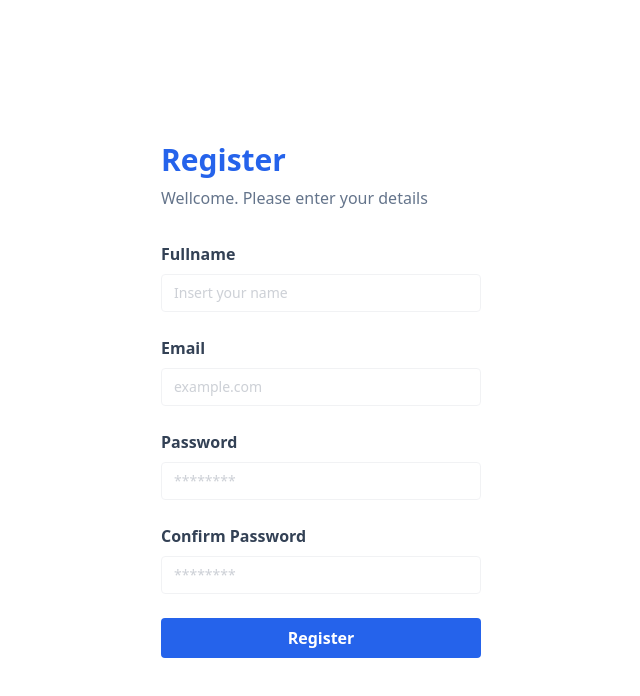
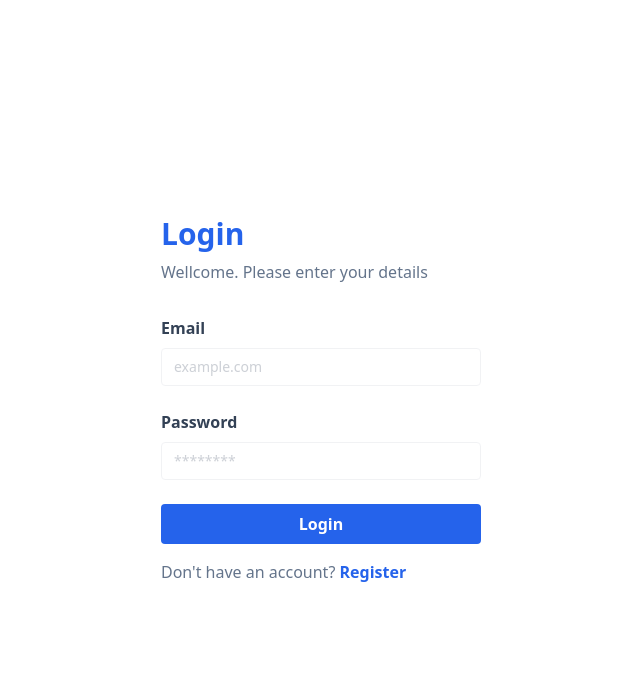
Before and after one commit to Muhammad-Hafizh-Naufal/belajar-react, a React (Vite) app: page /login in a window 1280 px wide. Shown: the top 696 px of the page, without its empty margins (319-959 px from the left). Built offline with nearby package versions, Linux system fonts and the light colour scheme.

Commit message:
belajar React Router

```diff
--- a/package.json
+++ b/package.json
@@ -14,6 +14,7 @@
     "postcss": "^8.4.45",
     "react": "^18.3.1",
     "react-dom": "^18.3.1",
+    "react-router-dom": "^6.26.2",
     "tailwindcss": "^3.4.11"
   },
   "devDependencies": {
--- /dev/null
+++ b/src/Pages/404.jsx
@@ -0,0 +1,14 @@
+import { useRouteError } from "react-router-dom";
+
+export default function NotFoundPage() {
+  const err = useRouteError();
+  return (
+    <>
+      <div className="flex gap-5 justify-center items-center h-screen flex-col">
+        <h1 className="text-3xl font-bold">Oops!</h1>
+        <p>Sorry, an unexpected error has occured</p>
+        <p>{err.statusText || err.message}</p>
+      </div>
+    </>
+  );
+}
--- a/src/Pages/login.jsx
+++ b/src/Pages/login.jsx
@@ -1,3 +1,4 @@
+import { Link } from "react-router-dom";
 import AuthLayout from "../components/Layouts/AuthLayouts";
 import FormLogin from "../components/Fragments/FormLogin";
 export default function LoginPage() {
@@ -5,6 +6,12 @@ export default function LoginPage() {
     <>
       <AuthLayout title="Login">
         <FormLogin />
+        <p className="text-slate-500 mt-4">
+          Don't have an account?{" "}
+          <Link to="/register" className="text-blue-600 font-bold">
+            Register
+          </Link>
+        </p>
       </AuthLayout>
     </>
   );
--- a/src/Pages/register.jsx
+++ b/src/Pages/register.jsx
@@ -1,10 +1,17 @@
 import AuthLayout from "../components/Layouts/AuthLayouts";
 import FormRegister from "../components/Fragments/FormRegister";
+import { Link } from "react-router-dom";
 export default function RegisterPage() {
   return (
     <>
       <AuthLayout title="Register">
         <FormRegister />
+        <p className="text-slate-500 mt-4">
+          Already have an account? {/**/}
+          <Link to="/login" className="text-blue-600 font-bold">
+            Login
+          </Link>
+        </p>
       </AuthLayout>
     </>
   );
--- a/src/components/Elements/Input/Input.jsx
+++ b/src/components/Elements/Input/Input.jsx
@@ -7,6 +7,7 @@ export default function input(props) {
         className="text-sm border rounded w-full py-2 px-3 text-slate-700 placeholder: opacity-50"
         placeholder={placeholder}
         name={name}
+        id={name}
       />
     </>
   );
--- a/src/components/Layouts/AuthLayouts.jsx
+++ b/src/components/Layouts/AuthLayouts.jsx
@@ -2,6 +2,7 @@ export default function AuthLayout(props) {
   const { children, title } = props;
   return (
     <>
+      <div className="flex gap-5 justify-center items-center h-screen">
         <div className="w-full max-w-xs">
           <h1 className="text-3xl font-bold mb-2 text-blue-600">{title}</h1>
           <p className="font-medium text-slate-500 mb-8">
@@ -9,6 +10,7 @@ export default function AuthLayout(props) {
           </p>
           {children}
         </div>
+      </div>
     </>
   );
 }
--- a/src/main.jsx
+++ b/src/main.jsx
@@ -1,10 +1,31 @@
 import { StrictMode } from "react";
 import { createRoot } from "react-dom/client";
-import App from "./App.jsx";
+import { createBrowserRouter, RouterProvider } from "react-router-dom";
+import LoginPage from "./Pages/login.jsx";
+import RegisterPage from "./Pages/register.jsx";
+import NotFoundPage from "./Pages/404.jsx";
 import "./index.css";
+
+const router = createBrowserRouter([
+  {
+    path: "/",
+    element: <h1>Home Page</h1>,
+    errorElement: <NotFoundPage />,
+  },
+  {
+    path: "/login",
+    element: <LoginPage />,
+    errorElement: <NotFoundPage />,
+  },
+  {
+    path: "/register",
+    element: <RegisterPage />,
+    errorElement: <NotFoundPage />,
+  },
+]);
 
 createRoot(document.getElementById("root")).render(
   <StrictMode>
-    <App />
+    <RouterProvider router={router} />
   </StrictMode>
 );
```
Also changed, not shown: 1 other file (tests, documents, lock files or other folders). Lines whose indentation alone changed are shown as unchanged.
